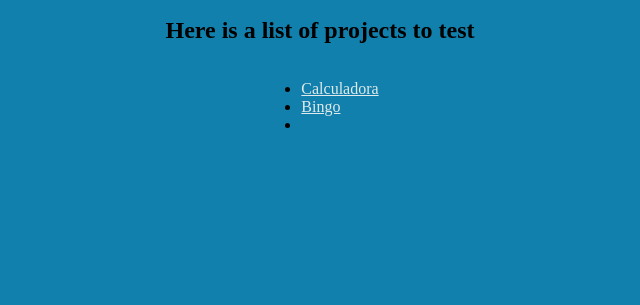
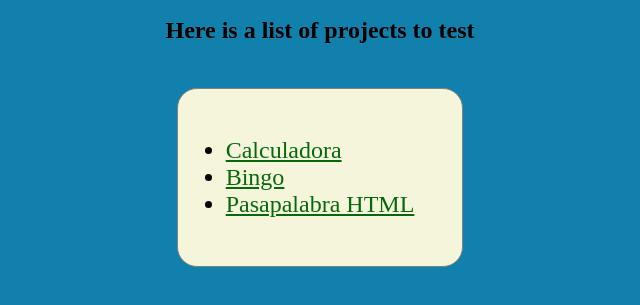
Before and after one commit to RafGarLo/202210W2CH1-rafael.garcia, a website: page index.html in a window 1280 px wide. Shown: the part 91-396 px from the top of the page, without its empty margins (320-960 px from the left). Drawn offline with Linux system fonts and the light colour scheme.

Commit message:
added new link

```diff
--- a/index.html
+++ b/index.html
@@ -19,7 +19,7 @@
     <ul class="list-container">
         <li><a href="./calculadora/index.calculadora.html">Calculadora</a></li>
         <li><a href="./bingo/index.bingo.html">Bingo</a></li>
-        <li><a href="./pasapalabra html css js/index.html"></a></li>
+        <li><a href="./pasapalabra html css js/index.html">Pasapalabra HTML</a></li>
     </ul>
 
 
--- a/styles.css
+++ b/styles.css
@@ -7,9 +7,16 @@ body {
     justify-content: space-evenly;
 }
 a {
-    color: rgb(225, 233, 235);
+    color: rgb(7, 105, 12);
 }
 
 p {
     font-size: large;
 }
+.list-container {
+    border: 1px solid grey;
+    background-color: beige;
+    padding: 3rem;
+    border-radius: 20px;
+    font-size: 1.5rem;
+}
```
